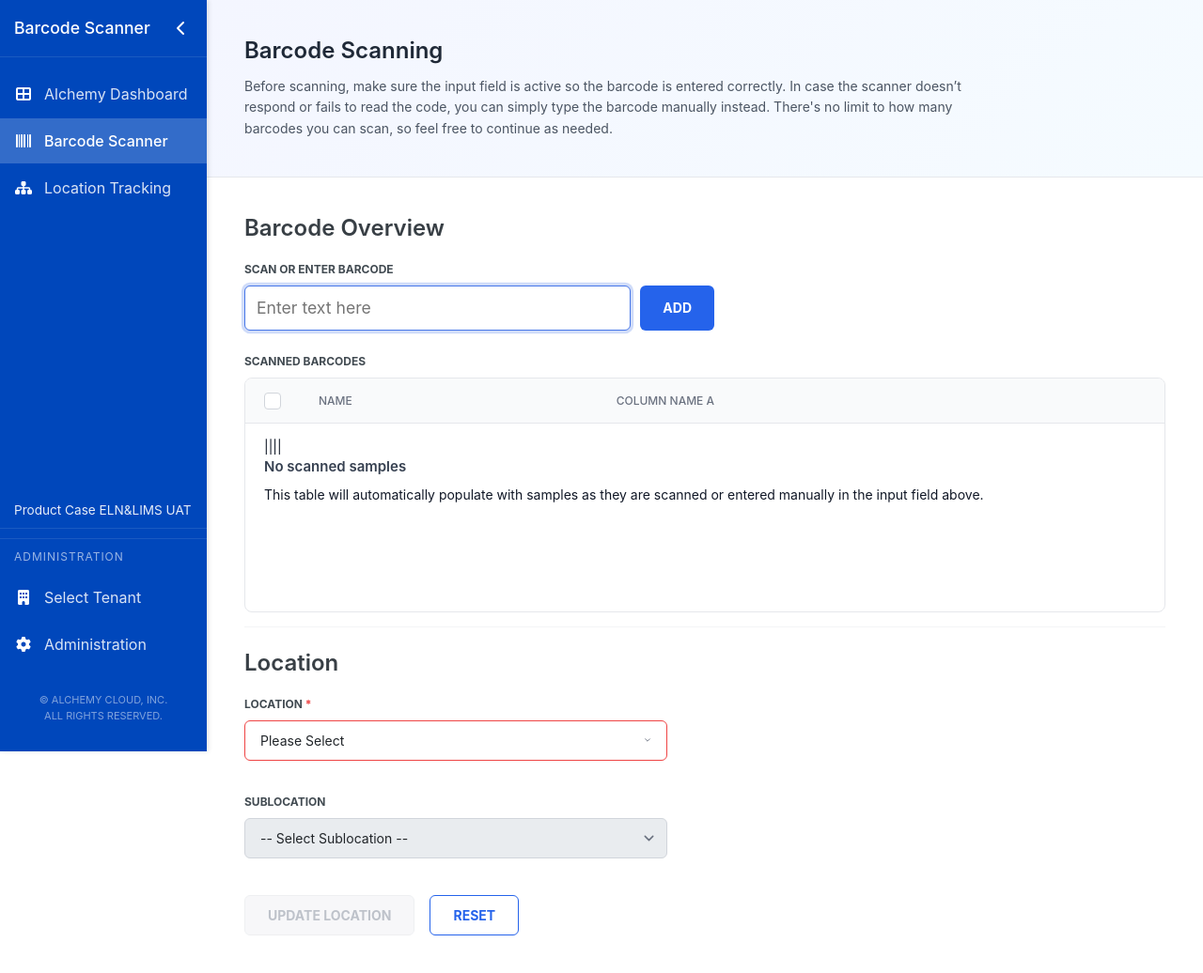
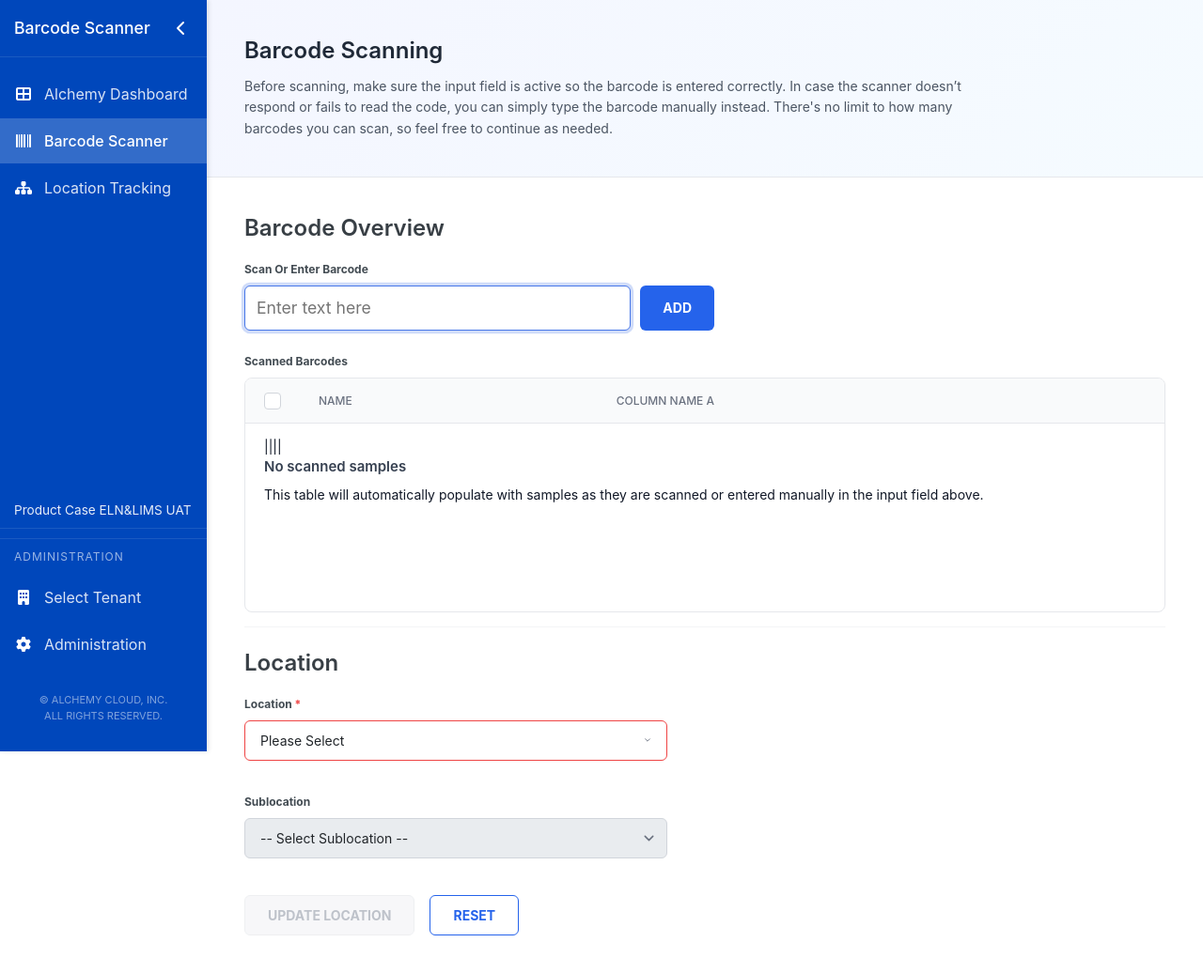
Before and after one commit to pbrose82/barcode_scanning, a Flask app: page /tenant/default in a window 1280 px wide. Shown: the whole page at 94% size. Run offline with Flask 2, Linux system fonts and the light colour scheme; some libraries are stand-ins or nearby versions.

Commit message:
Update index.html

```diff
--- a/templates/index.html
+++ b/templates/index.html
@@ -44,7 +44,7 @@
   .section-title:first-of-type { border-top: none; padding-top: 0; }
   .form-label{
     font-size: 12px; font-weight: 700; color: #424B52;
-    margin-bottom: 8px; display: block; text-transform: uppercase;
+    margin-bottom: 8px; display: block; text-transform: capitalize;
   }
 
   /* Forms & Inputs */
```
